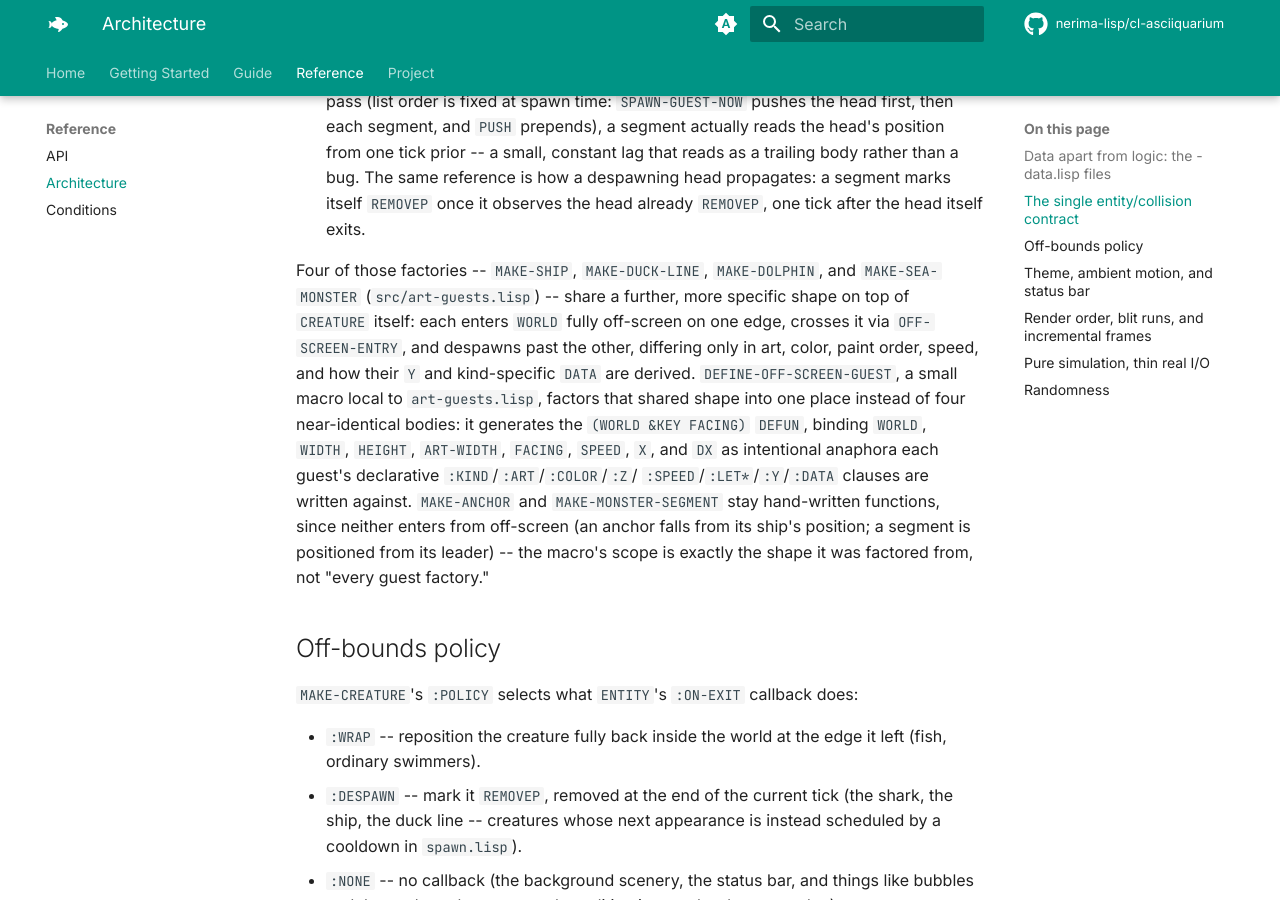
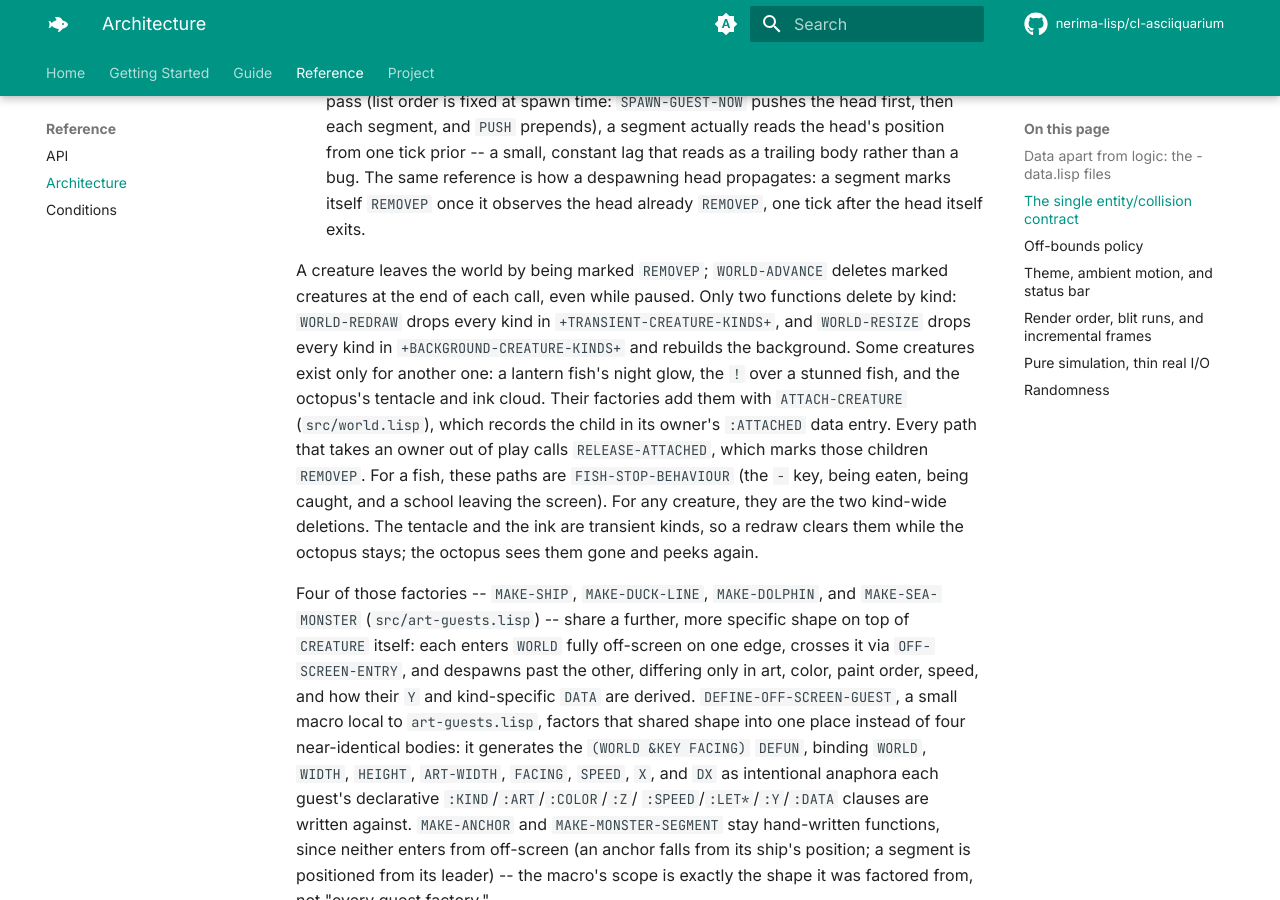
Before and after one commit to nerima-lisp/cl-asciiquarium, an MkDocs documentation site: the page built from docs/src/reference/architecture.md, in a window 1280 px wide and 900 px high, scrolled down 1735 px. Built offline with MkDocs 1.6.1 and Material for MkDocs 9.7.7, drawn with Linux system fonts in a browser that asks for light colours; comment, search, counter and statistics services are not loaded.

Commit message:
docs: describe attached creatures and the stunned school

```diff
--- a/docs/src/reference/architecture.md
+++ b/docs/src/reference/architecture.md
@@ -81,6 +81,21 @@ as new struct types:
   lag that reads as a trailing body rather than a bug. The same reference is
   how a despawning head propagates: a segment marks itself `REMOVEP` once it
   observes the head already `REMOVEP`, one tick after the head itself exits.
+
+A creature leaves the world by being marked `REMOVEP`; `WORLD-ADVANCE` deletes
+marked creatures at the end of each call, even while paused. Only two
+functions delete by kind: `WORLD-REDRAW` drops every kind in
+`+TRANSIENT-CREATURE-KINDS+`, and `WORLD-RESIZE` drops every kind in
+`+BACKGROUND-CREATURE-KINDS+` and rebuilds the background. Some creatures exist
+only for another one: a lantern fish's night glow, the `!` over a stunned
+fish, and the octopus's tentacle and ink cloud. Their factories add them with
+`ATTACH-CREATURE` (`src/world.lisp`), which records the child in its owner's
+`:ATTACHED` data entry. Every path that takes an owner out of play calls
+`RELEASE-ATTACHED`, which marks those children `REMOVEP`. For a fish, these
+paths are `FISH-STOP-BEHAVIOUR` (the `-` key, being eaten, being caught, and a
+school leaving the screen). For any creature, they are the two kind-wide
+deletions. The tentacle and the ink are transient kinds, so a redraw clears
+them while the octopus stays; the octopus sees them gone and peeks again.
 
 Four of those factories -- `MAKE-SHIP`, `MAKE-DUCK-LINE`, `MAKE-DOLPHIN`, and
 `MAKE-SEA-MONSTER` (`src/art-guests.lisp`) -- share a further, more specific
```
Also changed, not shown: docs/src/guide/usage.md (+7 -5 lines).
